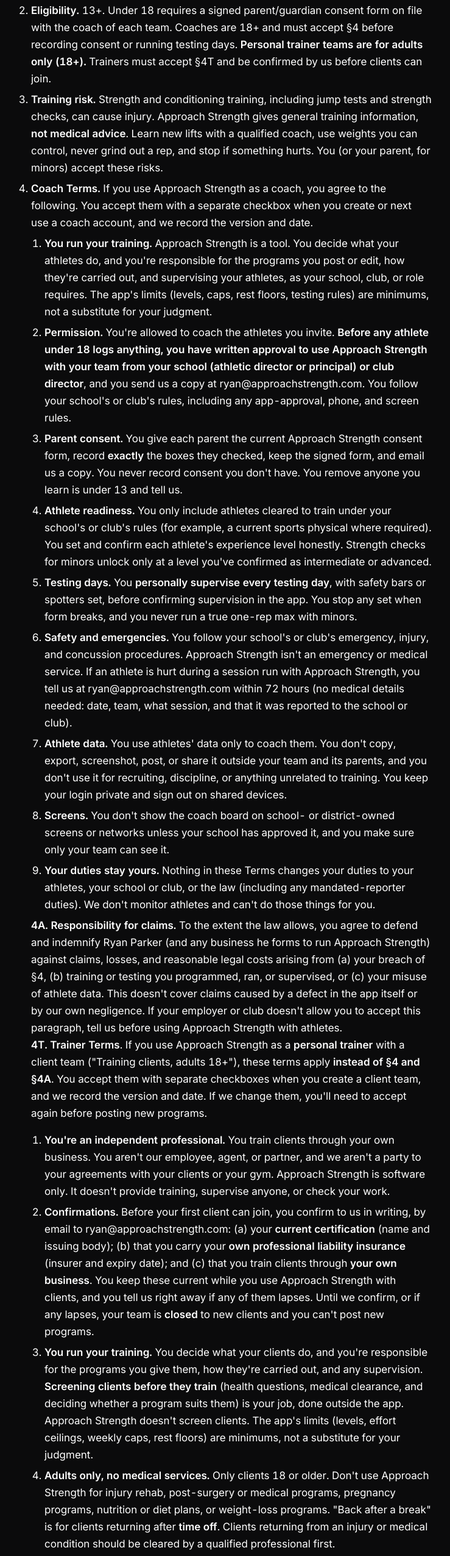
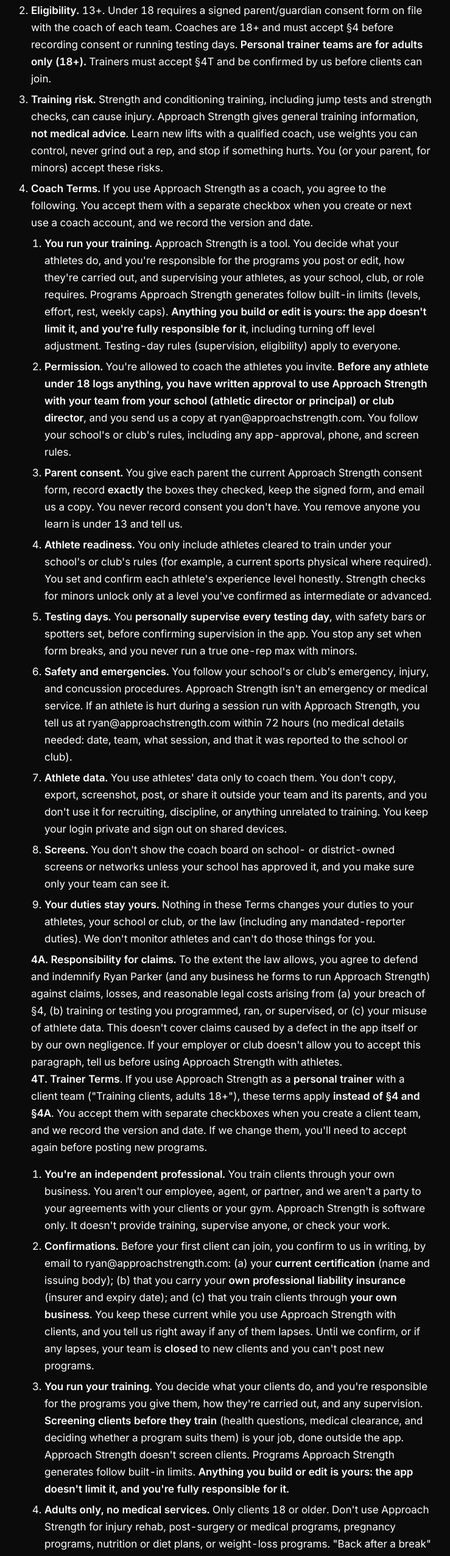
Before and after one commit to rparker-sudo/approachstrength-site, a plain HTML site: page terms.html in a window 1280 px wide. Shown: the part 249-2800 px from the top of the page at 61% size, without its empty margins (271-1010 px from the left). Drawn offline with Linux system fonts and the light colour scheme.

Commit message:
2.4.0: /terms from soft-launch notice v2.6 (Terms §4.1 and §4T.3, Legal ruling #7)
Regenerated with scripts/build-legal-pages.py (app repo, unchanged). /privacy and /consent regenerate
byte-identical. legal-pages-match.py passes; anchors #health-data and #trainer-terms unchanged.

Co-Authored-By: Claude Opus 5.5 <noreply@anthropic.com>

```diff
--- a/terms.html
+++ b/terms.html
@@ -30,7 +30,7 @@
       <li><strong>Training risk.</strong> Strength and conditioning training, including jump tests and strength checks, can cause injury. Approach Strength gives general training information, <strong>not medical advice</strong>. Learn new lifts with a qualified coach, use weights you can control, never grind out a rep, and stop if something hurts. You (or your parent, for minors) accept these risks.</li>
       <li id="coach-terms"><strong>Coach Terms.</strong> If you use Approach Strength as a coach, you agree to the following. You accept them with a separate checkbox when you create or next use a coach account, and we record the version and date.
         <ol>
-          <li><strong>You run your training.</strong> Approach Strength is a tool. You decide what your athletes do, and you're responsible for the programs you post or edit, how they're carried out, and supervising your athletes, as your school, club, or role requires. The app's limits (levels, caps, rest floors, testing rules) are minimums, not a substitute for your judgment.</li>
+          <li><strong>You run your training.</strong> Approach Strength is a tool. You decide what your athletes do, and you're responsible for the programs you post or edit, how they're carried out, and supervising your athletes, as your school, club, or role requires. Programs Approach Strength generates follow built-in limits (levels, effort, rest, weekly caps). <strong>Anything you build or edit is yours: the app doesn't limit it, and you're fully responsible for it</strong>, including turning off level adjustment. Testing-day rules (supervision, eligibility) apply to everyone.</li>
           <li><strong>Permission.</strong> You're allowed to coach the athletes you invite. <strong>Before any athlete under 18 logs anything, you have written approval to use Approach Strength with your team from your school (athletic director or principal) or club director</strong>, and you send us a copy at ryan@approachstrength.com. You follow your school's or club's rules, including any app-approval, phone, and screen rules.</li>
           <li><strong>Parent consent.</strong> You give each parent the current Approach Strength consent form, record <strong>exactly</strong> the boxes they checked, keep the signed form, and email us a copy. You never record consent you don't have. You remove anyone you learn is under 13 and tell us.</li>
           <li><strong>Athlete readiness.</strong> You only include athletes cleared to train under your school's or club's rules (for example, a current sports physical where required). You set and confirm each athlete's experience level honestly. Strength checks for minors unlock only at a level you've confirmed as intermediate or advanced.</li>
@@ -44,7 +44,7 @@
         <ol>
           <li><strong>You're an independent professional.</strong> You train clients through your own business. You aren't our employee, agent, or partner, and we aren't a party to your agreements with your clients or your gym. Approach Strength is software only. It doesn't provide training, supervise anyone, or check your work.</li>
           <li><strong>Confirmations.</strong> Before your first client can join, you confirm to us in writing, by email to ryan@approachstrength.com: (a) your <strong>current certification</strong> (name and issuing body); (b) that you carry your <strong>own professional liability insurance</strong> (insurer and expiry date); and (c) that you train clients through <strong>your own business</strong>. You keep these current while you use Approach Strength with clients, and you tell us right away if any of them lapses. Until we confirm, or if any lapses, your team is <strong>closed</strong> to new clients and you can't post new programs.</li>
-          <li><strong>You run your training.</strong> You decide what your clients do, and you're responsible for the programs you give them, how they're carried out, and any supervision. <strong>Screening clients before they train</strong> (health questions, medical clearance, and deciding whether a program suits them) is your job, done outside the app. Approach Strength doesn't screen clients. The app's limits (levels, effort ceilings, weekly caps, rest floors) are minimums, not a substitute for your judgment.</li>
+          <li><strong>You run your training.</strong> You decide what your clients do, and you're responsible for the programs you give them, how they're carried out, and any supervision. <strong>Screening clients before they train</strong> (health questions, medical clearance, and deciding whether a program suits them) is your job, done outside the app. Approach Strength doesn't screen clients. Programs Approach Strength generates follow built-in limits. <strong>Anything you build or edit is yours: the app doesn't limit it, and you're fully responsible for it.</strong></li>
           <li><strong>Adults only, no medical services.</strong> Only clients 18 or older. Don't use Approach Strength for injury rehab, post-surgery or medical programs, pregnancy programs, nutrition or diet plans, or weight-loss programs. "Back after a break" is for clients returning after <strong>time off</strong>. Clients returning from an injury or medical condition should be cleared by a qualified professional first.</li>
           <li><strong>Client data.</strong> You use clients' data only to train that client. You don't copy, export, screenshot, post, or share it, including with your gym, other trainers, or for marketing. <strong>You don't require clients to share their check-ins</strong> as a condition of training with you, and you respect their choices in Settings. You don't ask clients to put health details in the app. You keep your login private, and you don't let anyone else (including gym staff) use it.</li>
           <li><strong>Your gym and our name.</strong> You don't put the Approach Strength name on anything your gym prints, posts, or shares (flyers, signs, social posts, class schedules, websites, or member emails), and you don't present it as your gym's service. You tell clients about it one to one. You follow your gym's rules on phones and screens, and you show the team board only to your own session.</li>
```
